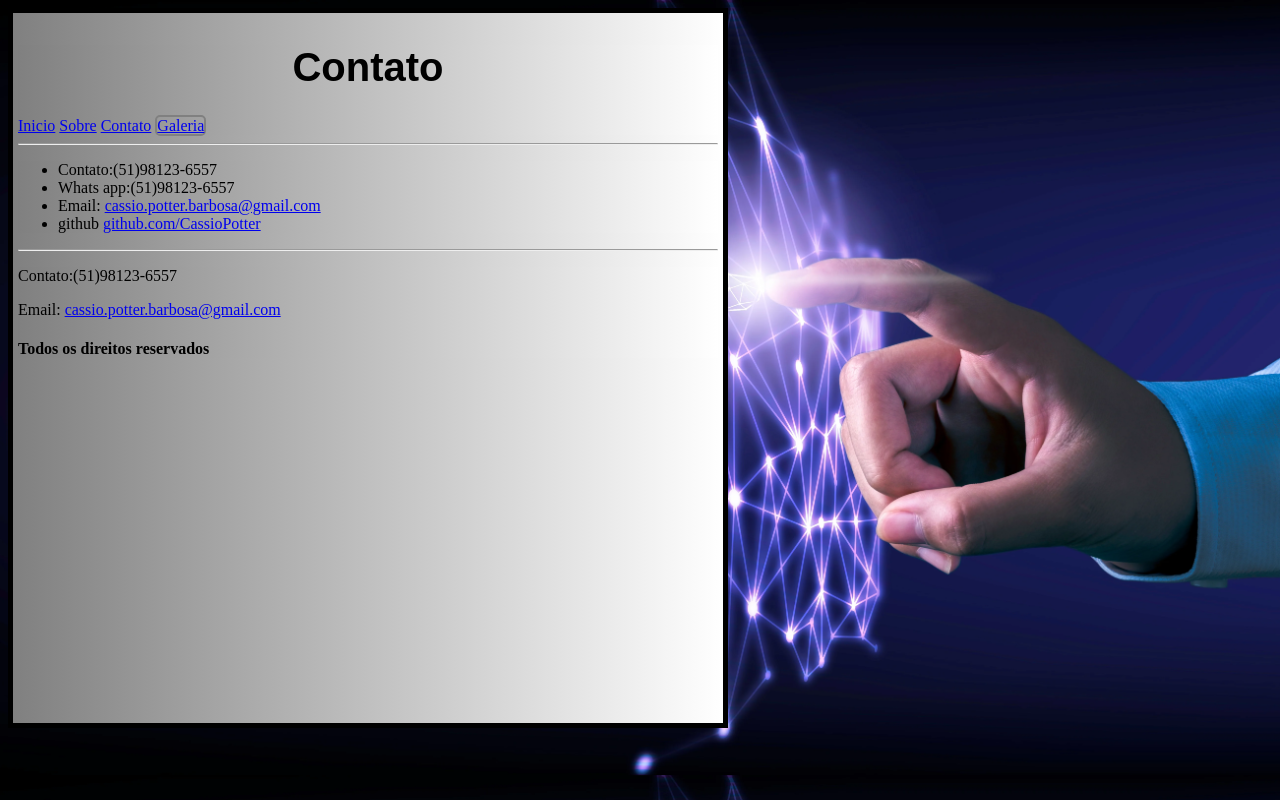
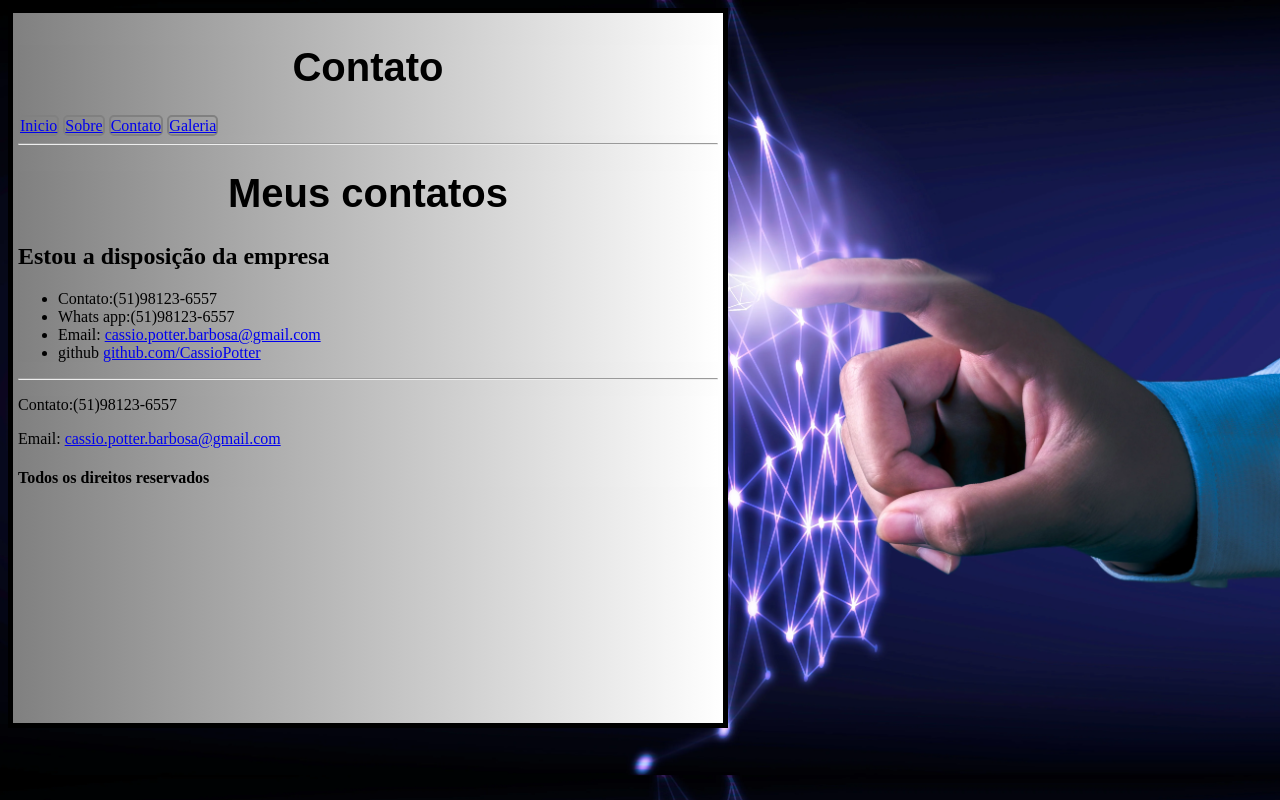
Before and after one commit to CassioPotter/projeto, a plain HTML site: page portifolio/contato.html in a window 1280 px wide. Drawn offline with Linux system fonts and the light colour scheme.

Commit message:
Update contato.html

```diff
--- a/portifolio/contato.html
+++ b/portifolio/contato.html
@@ -17,15 +17,21 @@
             </h1>
             <tr id="menu">
                 <td>
-                    <a href="index.html">Inicio</a>
-                    <a href="sobre.html">Sobre</a>
-                    <a href="contato.html">Contato</a>
-                    <a href="Galeria" id="menu">Galeria</a>
+                    <a href="index.html" id="menu">Inicio</a>
+                    <a href="sobre.html" id="menu">Sobre</a>
+                    <a href="contato.html" id="menu">Contato</a>
+                    <a href="Galeria.html" id="menu">Galeria</a>
                 </td>
             </tr>
         </header>
         <hr>
         <main>
+            <h1>
+                Meus contatos
+            </h1>
+            <h2>
+                Estou a disposição da empresa
+            </h2>
             <ul>
                 <li>
                     Contato:(51)98123-6557
```
